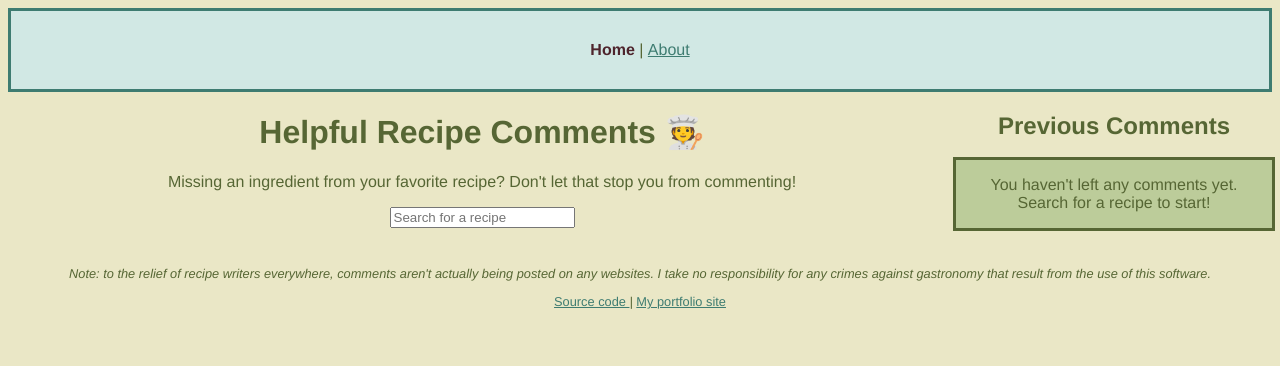
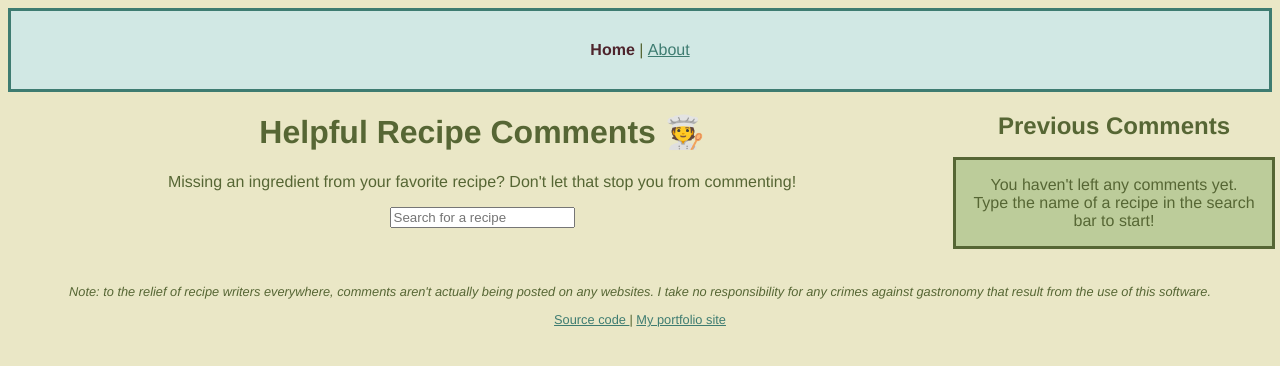
Before and after one commit to EMCain/recipe-suggest, a Vue app: page /#/ in a window 1280 px wide. Shown: the top 366 px of the page. Built offline with nearby package versions, Linux system fonts and the light colour scheme.

Commit message:
Improve instruction text, styling

```diff
--- a/src/App.vue
+++ b/src/App.vue
@@ -64,7 +64,7 @@ footer {
   padding-top: 2em;
   font-style: italic;
   font-size: 0.8em;
-  a {
+  p:last-child {
     font-style: normal;
   }
 }
--- a/src/components/PastCommentCard.vue
+++ b/src/components/PastCommentCard.vue
@@ -1,6 +1,14 @@
 <template>
   <div class="past-comment">
-    <p @click="REMOVE_COMMENT(index)" class="delete-button"><trash-2-icon /></p>
+    <p class="button-container">
+      <span
+        @click="REMOVE_COMMENT(index)"
+        class="delete-button"
+        title="Delete Comment"
+      >
+        <trash-2-icon />
+      </span>
+    </p>
     <h2>{{ title }}</h2>
     <star-rating :rating="rating" />
     <p>{{ comment }}</p>
@@ -57,8 +65,11 @@ $dark-blue: darken($light-blue, 50%);
     padding: 0;
     margin: 0.5em;
   }
-  .delete-button {
+  .button-container {
     text-align: right;
+    .delete-button {
+      cursor: pointer;
+    }
   }
 }
 </style>
--- a/src/views/HomeView.vue
+++ b/src/views/HomeView.vue
@@ -26,7 +26,8 @@
         />
       </div>
       <div v-else class="past-comments">
-        You haven't left any comments yet. Search for a recipe to start!
+        You haven't left any comments yet. Type the name of a recipe in the
+        search bar to start!
       </div>
     </div>
   </div>
```
